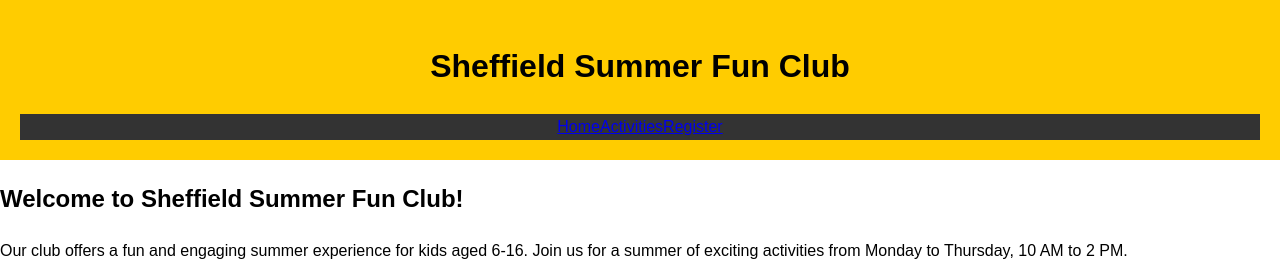
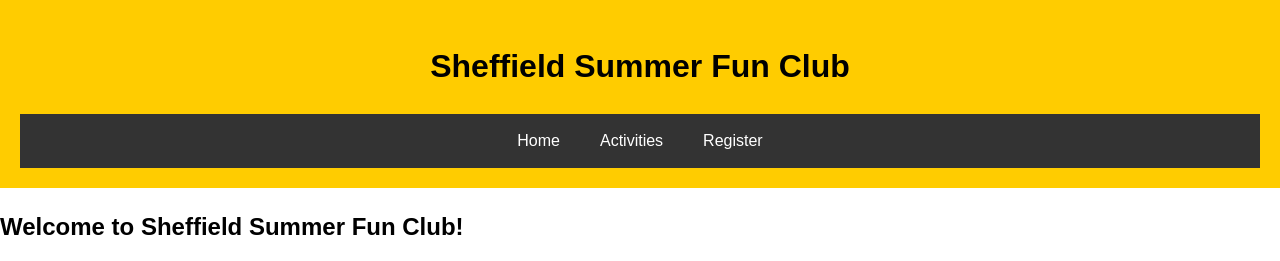
Before and after one commit to agodahdev/project1, a plain HTML site: page index.html in a window 1280 px wide. Shown: the top 261 px of the page. Drawn offline with Linux system fonts and the light colour scheme.

Commit message:
Add hovering on the nav bar

```diff
--- a/assets/css/style.css
+++ b/assets/css/style.css
@@ -25,6 +25,18 @@ nav {
     justify-content: center;
     background-color: #333;
 
+}
+
+nav a {
+    color: white;
+    padding: 14px 20px;
+    text-decoration: none;
+    text-align: center;
+}
+
+nav a:hover {
+    background-color: #ddd;
+    color: black;
 }
 
 
```
